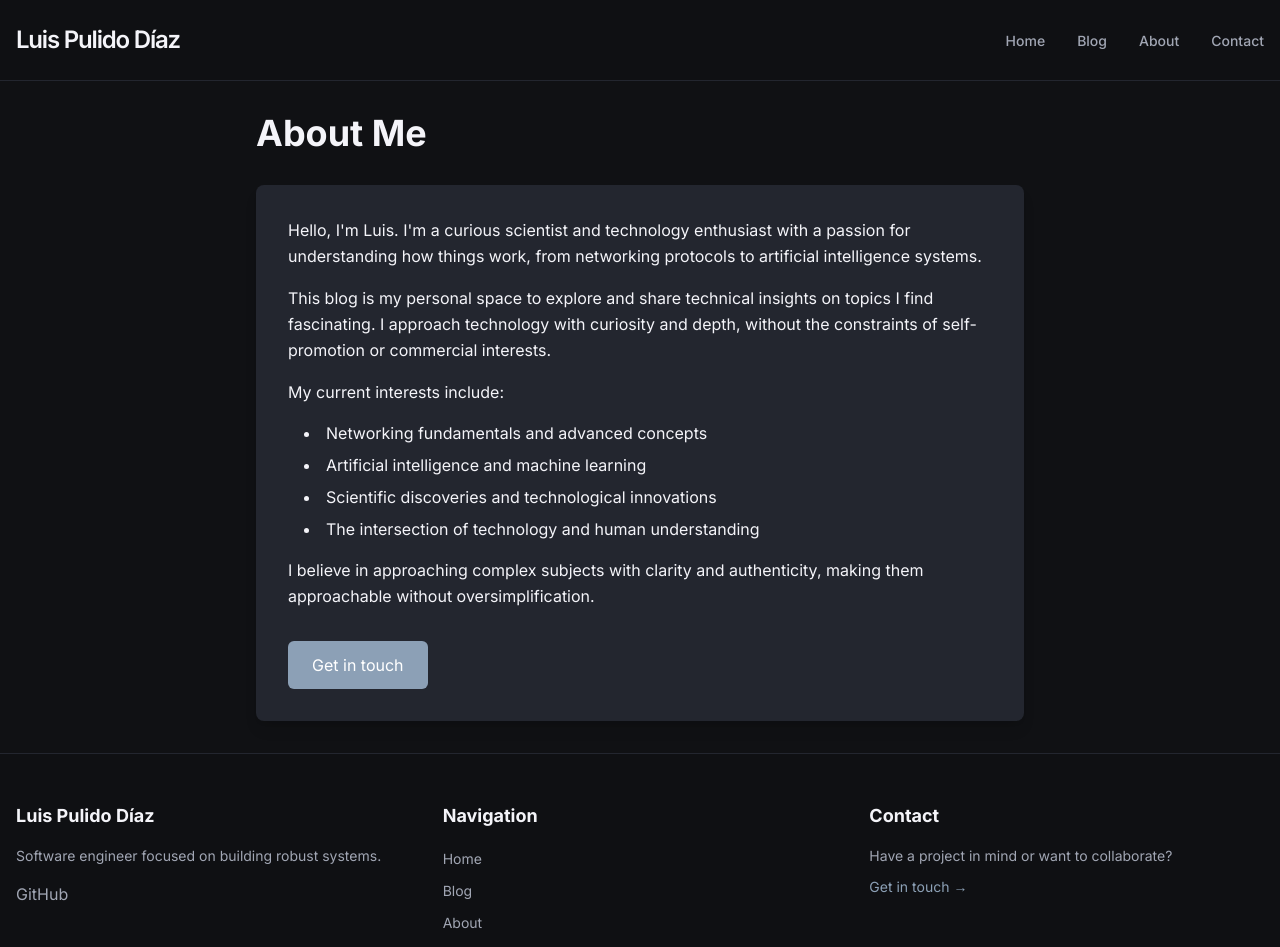
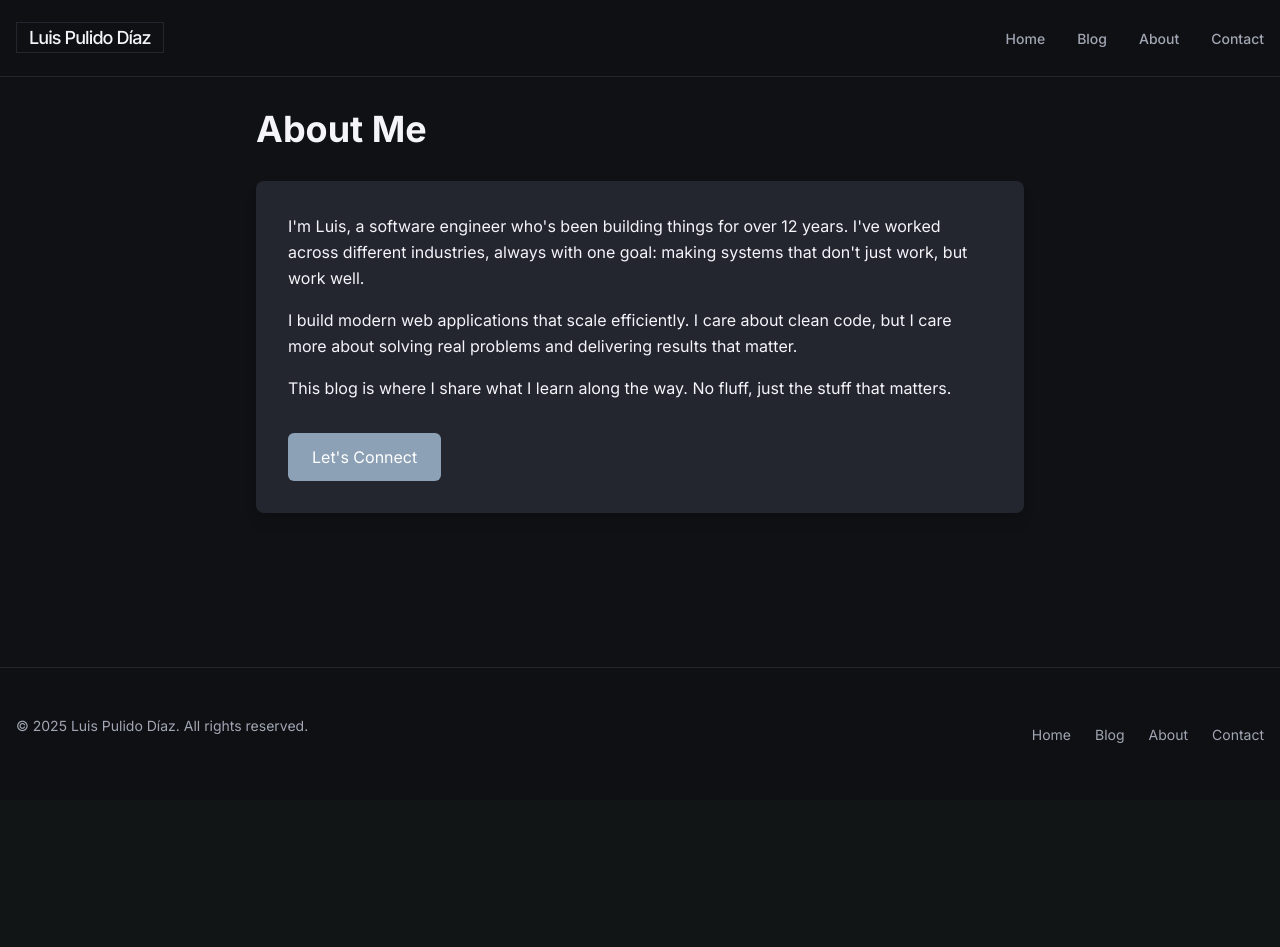
Before and after one commit to lpolish/luispulidocom-new-blog, a Next.js app: page /about in a window 1280 px wide. Shown: the top 947 px of the page. After the commit the page ends 800 px from the top, so only its background shows below. Built offline with nearby package versions, Linux system fonts and the light colour scheme.

Commit message:
refactor: update site structure and styling

```diff
--- a/pnpm-workspace.yaml
+++ b/pnpm-workspace.yaml
@@ -1,2 +1,3 @@
 onlyBuiltDependencies:
+  - protobufjs
   - unrs-resolver
--- a/src/app/about/page.tsx
+++ b/src/app/about/page.tsx
@@ -2,7 +2,7 @@ import Link from 'next/link';
 
 export const metadata = {
   title: 'About | Luis Pulido',
-  description: 'Learn about Luis Pulido, a curious scientist and tech enthusiast',
+  description: 'Learn about Luis Pulido, a software engineer with over 12 years of experience building scalable solutions',
 };
 
 export default function About() {
@@ -12,26 +12,15 @@ export default function About() {
 
       <div className="bg-primary rounded-lg p-8 shadow-lg">
         <p className="mb-4">
-          Hello, I'm Luis. I'm a curious scientist and technology enthusiast with a passion for understanding how things work, from networking protocols to artificial intelligence systems.
+          I'm Luis, a software engineer who's been building things for over 12 years. I've worked across different industries, always with one goal: making systems that don't just work, but work well.
         </p>
 
         <p className="mb-4">
-          This blog is my personal space to explore and share technical insights on topics I find fascinating. I approach technology with curiosity and depth, without the constraints of self-promotion or commercial interests.
+          I build modern web applications that scale efficiently. I care about clean code, but I care more about solving real problems and delivering results that matter.
         </p>
 
-        <p className="mb-4">
-          My current interests include:
-        </p>
-
-        <ul className="list-disc list-inside mb-4 pl-4 space-y-2">
-          <li>Networking fundamentals and advanced concepts</li>
-          <li>Artificial intelligence and machine learning</li>
-          <li>Scientific discoveries and technological innovations</li>
-          <li>The intersection of technology and human understanding</li>
-        </ul>
-
         <p className="mb-8">
-          I believe in approaching complex subjects with clarity and authenticity, making them approachable without oversimplification.
+          This blog is where I share what I learn along the way. No fluff, just the stuff that matters.
         </p>
 
         <div className="mt-8">
@@ -39,7 +28,7 @@ export default function About() {
             href="/contact"
             className="px-6 py-3 bg-accent text-white rounded-md hover:bg-accent/80 transition-colors inline-block"
           >
-            Get in touch
+            Let's Connect
           </Link>
         </div>
       </div>
--- a/src/app/globals.css
+++ b/src/app/globals.css
@@ -44,6 +44,72 @@ html, body {
   }
 }
 
+/* Mermaid and Diagram Styles */
+.mermaid {
+  @apply bg-transparent p-4 rounded-lg overflow-x-auto;
+}
+
+.mermaid svg {
+  @apply max-w-full;
+}
+
+/* Code Block Styles */
+pre {
+  @apply relative;
+}
+
+pre code {
+  @apply block p-0 bg-transparent;
+}
+
+/* Syntax Highlighting */
+pre code .token {
+  @apply text-text;
+}
+
+pre code .token.keyword,
+pre code .token.function,
+pre code .token.class-name,
+pre code .token.selector,
+pre code .token.tag {
+  @apply text-syntax-keyword;
+}
+
+pre code .token.string,
+pre code .token.number,
+pre code .token.property,
+pre code .token.regex,
+pre code .token.attribute {
+  @apply text-syntax-string;
+}
+
+pre code .token.comment {
+  @apply text-syntax-comment;
+}
+
+pre code .token.operator {
+  @apply text-syntax-operator;
+}
+
+pre code .token.punctuation {
+  @apply text-syntax-punctuation;
+}
+
+pre code .token.variable,
+pre code .token.constant {
+  @apply text-syntax-variable;
+}
+
+/* Copy Button for Code Blocks */
+pre::before {
+  content: 'Copy';
+  @apply absolute top-2 right-2 text-xs text-textMuted cursor-pointer hover:text-accent transition-colors duration-200;
+}
+
+pre:hover::before {
+  @apply text-accent;
+}
+
 .hero-gradient {
   background: linear-gradient(90deg, #F4F4F9 0%, #8CA0B6 100%);
   -webkit-background-clip: text;
--- a/src/components/BlogPost.tsx
+++ b/src/components/BlogPost.tsx
@@ -56,7 +56,7 @@ export function BlogPost({ post }: BlogPostProps) {
           initial={{ opacity: 0 }}
           animate={{ opacity: 1 }}
           transition={{ duration: 0.5, delay: 0.2 }}
-          className="prose prose-invert max-w-none prose-headings:font-bold prose-headings:tracking-tight prose-h1:text-4xl prose-h2:text-3xl prose-h3:text-2xl prose-p:text-lg prose-p:leading-relaxed prose-a:text-accent prose-a:no-underline hover:prose-a:underline prose-code:text-accent2 prose-code:bg-primary/50 prose-code:px-2 prose-code:py-0.5 prose-code:rounded prose-pre:bg-primary/50 prose-pre:border prose-pre:border-border prose-pre:rounded-xl prose-pre:p-4 prose-blockquote:border-l-accent prose-blockquote:pl-4 prose-blockquote:italic"
+          className="prose prose-invert max-w-none prose-headings:font-bold prose-headings:tracking-tight prose-h1:text-4xl prose-h2:text-3xl prose-h3:text-2xl prose-p:text-lg prose-p:leading-relaxed prose-a:text-accent prose-a:no-underline hover:prose-a:underline prose-code:text-accent2 prose-code:bg-primary/50 prose-code:px-2 prose-code:py-0.5 prose-code:rounded prose-pre:bg-primary/50 prose-pre:border prose-pre:border-border prose-pre:rounded-xl prose-pre:p-0 prose-pre:overflow-x-auto prose-pre:line-numbers prose-blockquote:border-l-accent prose-blockquote:pl-4 prose-blockquote:italic"
           dangerouslySetInnerHTML={{ __html: post.content }}
         />
       </motion.article>
--- a/src/components/Footer.tsx
+++ b/src/components/Footer.tsx
@@ -5,10 +5,6 @@ import { motion } from 'framer-motion';
 
 const Footer = () => {
   const currentYear = new Date().getFullYear();
-
-  const socialLinks = [
-    { name: 'GitHub', href: 'https://github.com/luispulido' }
-  ];
 
   const navLinks = [
     { name: 'Home', href: '/' },
@@ -20,29 +16,15 @@ const Footer = () => {
   return (
     <footer className="bg-background/95 backdrop-blur-sm border-t border-border py-12 mt-auto">
       <div className="container mx-auto px-4">
-        <div className="grid grid-cols-1 md:grid-cols-3 gap-8">
+        <div className="flex flex-col md:flex-row justify-between items-center gap-8">
           <motion.div
             initial={{ opacity: 0, y: 20 }}
             animate={{ opacity: 1, y: 0 }}
             transition={{ duration: 0.5 }}
           >
-            <h3 className="text-lg font-bold text-text mb-4">Luis Pulido Díaz</h3>
-            <p className="text-textMuted text-sm mb-4">
-              Software engineer focused on building robust systems.
+            <p className="text-textMuted text-sm">
+              © {currentYear} Luis Pulido Díaz. All rights reserved.
             </p>
-            <div className="flex space-x-4">
-              {socialLinks.map((link) => (
-                <a
-                  key={link.name}
-                  href={link.href}
-                  target="_blank"
-                  rel="noopener noreferrer"
-                  className="text-textMuted hover:text-accent transition-colors duration-300"
-                >
-                  {link.name}
-                </a>
-              ))}
-            </div>
           </motion.div>
 
           <motion.div
@@ -50,8 +32,7 @@ const Footer = () => {
             animate={{ opacity: 1, y: 0 }}
             transition={{ duration: 0.5, delay: 0.1 }}
           >
-            <h3 className="text-lg font-bold text-text mb-4">Navigation</h3>
-            <ul className="space-y-2">
+            <ul className="flex flex-wrap justify-center gap-6">
               {navLinks.map((link) => (
                 <li key={link.name}>
                   <Link
@@ -64,35 +45,7 @@ const Footer = () => {
               ))}
             </ul>
           </motion.div>
-
-          <motion.div
-            initial={{ opacity: 0, y: 20 }}
-            animate={{ opacity: 1, y: 0 }}
-            transition={{ duration: 0.5, delay: 0.2 }}
-          >
-            <h3 className="text-lg font-bold text-text mb-4">Contact</h3>
-            <p className="text-textMuted text-sm mb-2">
-              Have a project in mind or want to collaborate?
-            </p>
-            <Link
-              href="/contact"
-              className="text-accent hover:text-accent/80 text-sm transition-colors duration-300"
-            >
-              Get in touch →
-            </Link>
-          </motion.div>
         </div>
-
-        <motion.div
-          initial={{ opacity: 0, y: 20 }}
-          animate={{ opacity: 1, y: 0 }}
-          transition={{ duration: 0.5, delay: 0.3 }}
-          className="mt-12 pt-8 border-t border-border text-center"
-        >
-          <p className="text-textMuted text-sm">
-            © {currentYear} Luis Pulido Díaz. All rights reserved.
-          </p>
-        </motion.div>
       </div>
     </footer>
   );
--- a/src/components/Header.tsx
+++ b/src/components/Header.tsx
@@ -16,7 +16,7 @@ const Header = () => {
           >
             <Link
               href="/"
-              className="text-2xl font-semibold text-text hover:text-accent transition-all duration-300 no-underline tracking-tighter"
+              className="text-lg font-medium text-text hover:text-accent transition-all duration-300 no-underline tracking-tighter border border-border px-3 py-1"
             >
               Luis Pulido Díaz
             </Link>
--- a/tailwind.config.js
+++ b/tailwind.config.js
@@ -15,6 +15,24 @@ module.exports = {
         textMuted: '#A1A6B4',  // Misty gray
         highlight: '#23262F',  // Graphite highlight
         border: '#23262F',     // Graphite border
+        // Code syntax colors
+        syntax: {
+          keyword: '#8CA0B6',    // Blue for keywords
+          string: '#A3A380',     // Olive for strings
+          comment: '#6B7280',    // Gray for comments
+          function: '#8CA0B6',   // Blue for functions
+          number: '#A3A380',     // Olive for numbers
+          operator: '#F4F4F9',   // White for operators
+          punctuation: '#A1A6B4',// Muted for punctuation
+          variable: '#F4F4F9',   // White for variables
+          class: '#8CA0B6',      // Blue for classes
+          property: '#A3A380',   // Olive for properties
+          constant: '#F4F4F9',   // White for constants
+          regex: '#A3A380',      // Olive for regex
+          selector: '#8CA0B6',   // Blue for selectors
+          tag: '#8CA0B6',        // Blue for HTML tags
+          attribute: '#A3A380',  // Olive for attributes
+        }
       },
       typography: {
         DEFAULT: {
@@ -60,12 +78,47 @@ module.exports = {
               backgroundColor: '#23262F',
               padding: '0.2em 0.4em',
               borderRadius: '0.25em',
+              fontSize: '0.875em',
             },
             pre: {
               backgroundColor: '#23262F',
               borderRadius: '0.5em',
               padding: '1em',
               overflowX: 'auto',
+              fontSize: '0.875em',
+              lineHeight: '1.7142857',
+              marginTop: '1.7142857em',
+              marginBottom: '1.7142857em',
+              border: '1px solid #2C2F36',
+              '& code': {
+                backgroundColor: 'transparent',
+                padding: '0',
+                borderRadius: '0',
+                color: '#F4F4F9',
+                fontSize: '1em',
+              },
+            },
+            'pre[class*="mermaid"]': {
+              backgroundColor: 'transparent',
+              padding: '1em',
+              overflowX: 'auto',
+              fontSize: '0.875em',
+              lineHeight: '1.7142857',
+              marginTop: '1.7142857em',
+              marginBottom: '1.7142857em',
+              border: '1px solid #2C2F36',
+              borderRadius: '0.5em',
+            },
+            'pre[class*="diagram"]': {
+              backgroundColor: 'transparent',
+              padding: '1em',
+              overflowX: 'auto',
+              fontSize: '0.875em',
+              lineHeight: '1.7142857',
+              marginTop: '1.7142857em',
+              marginBottom: '1.7142857em',
+              border: '1px solid #2C2F36',
+              borderRadius: '0.5em',
             },
           },
         },
```
Also changed, not shown: src/app/blog/[slug]/page.tsx (+15 -4 lines), src/app/contact/page.tsx (+11 -43 lines), src/app/page.tsx (+7 -13 lines), src/lib/posts.ts (+32 -22 lines), 1 other file (tests, documents, lock files or other folders).
